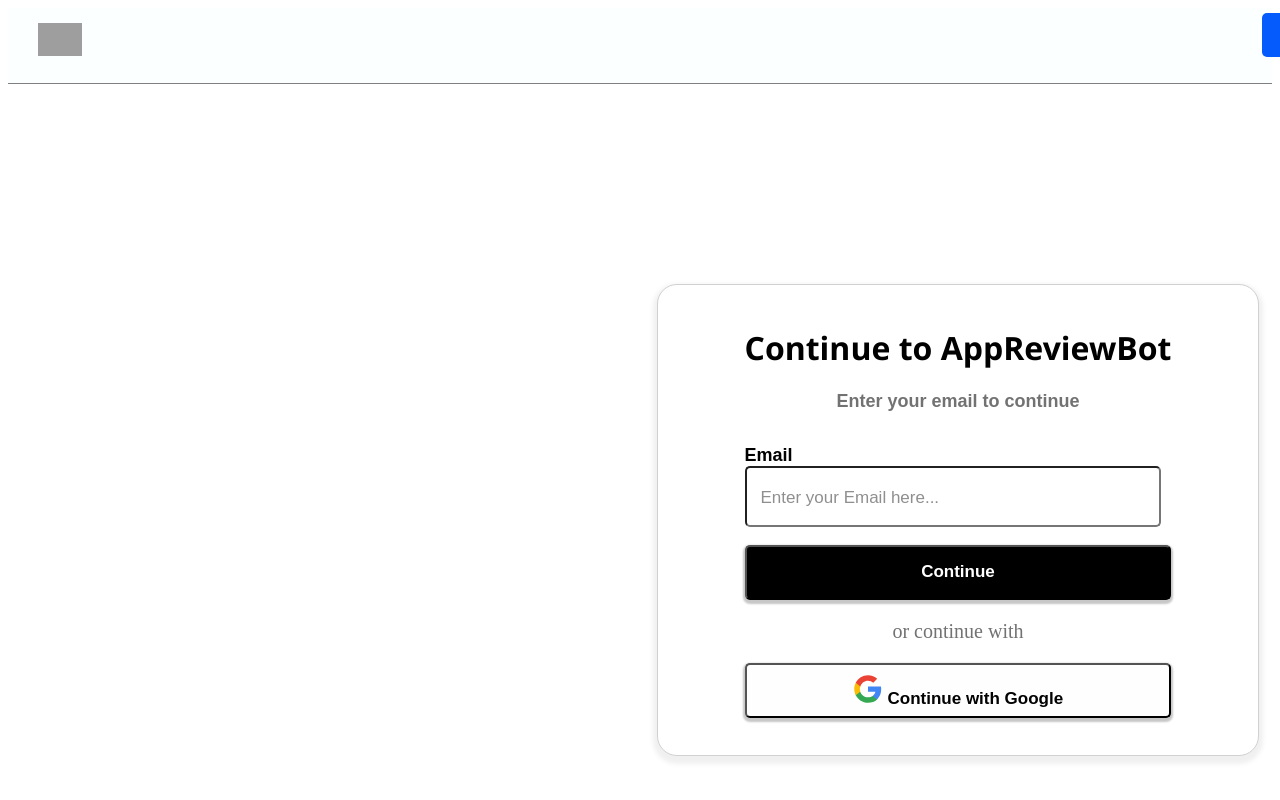
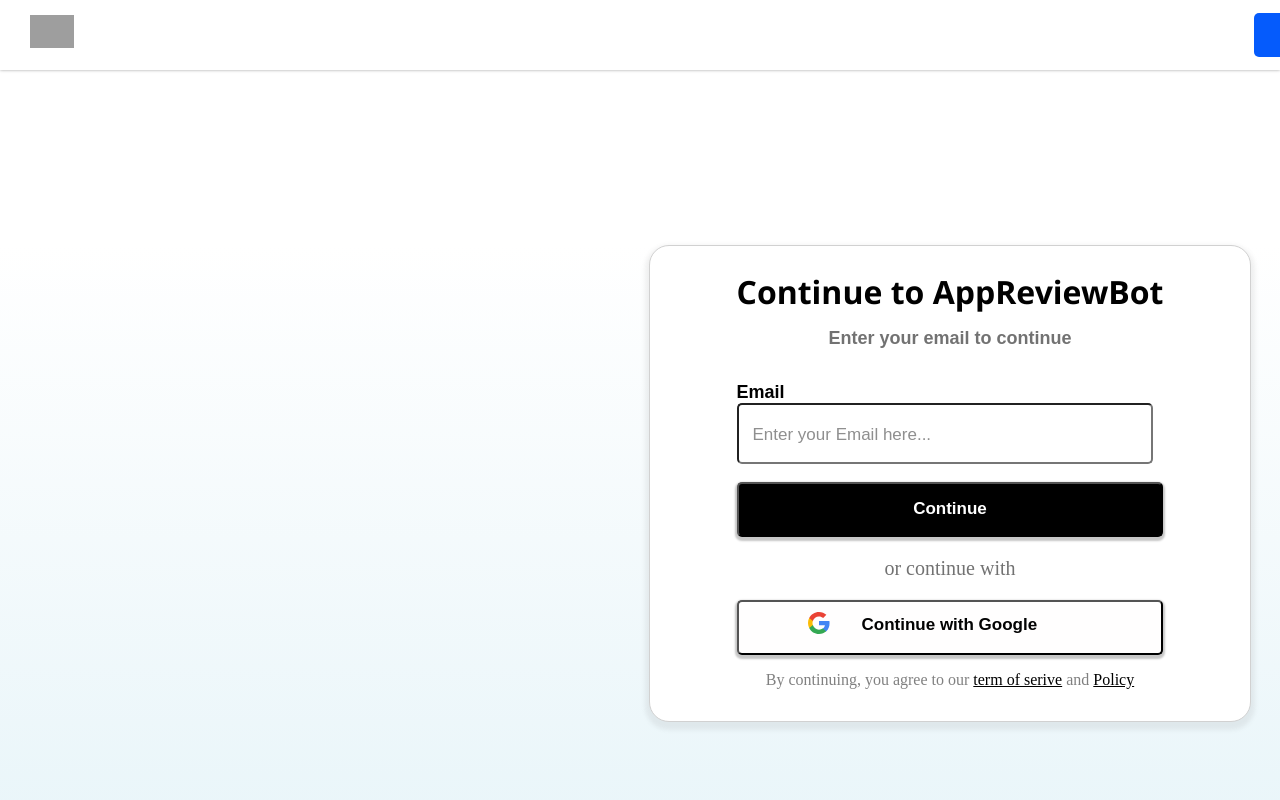
Before and after one commit to Namami65/learning-js, a plain HTML site: page login.html in a window 1280 px wide. Shown: the top 800 px of the page. Drawn offline with Linux system fonts and the light colour scheme; grey boxes are pictures that could not be loaded.

Commit message:
Add files via upload

```diff
--- a/login.html
+++ b/login.html
@@ -3,7 +3,7 @@
 <head>
     <meta charset="UTF-8">
     <meta name="viewport" content="width=device-width, initial-scale=1.0">
-    <title>Document</title>
+    <title>LogIn Page</title>
     <style>
         .logo {
             display: flex;
@@ -14,11 +14,12 @@
             padding-top: 15px;
 
         }
-        .head{background-color: rgb(252, 255, 255);
-            height: 75px;
+        .head{
+            height: 70px;
             display: flex;
             text-align: center;
-            border-bottom: 1px solid grey;
+            box-shadow: 0px 0px 3px 0px rgb(161, 161, 161);
+            width: 100%;
         }
         .button1{
         background-color: rgb(5, 91, 252);
@@ -31,6 +32,7 @@
         margin-top: 5px;
         border: none;
         font-weight: bold;
+        margin-top: 13px;
     }
 
 
@@ -42,27 +44,30 @@
         margin-top: 0px;
         border: 1px grey;
         font-weight: bold;
-        padding-top: 4px;
+        padding-top: 14px;
     }
     .languages select{
              height: 42px;
              width: 90px;
     }
     .my-box {
+        align-items: center;
             width: 500px;
-            height: 450px;
-            background-color: #ffffff;
+            height: 455px;
             border: 1px solid #d1d1d1;
+            background-color: white;
             box-shadow: 0 4px 4px 4px rgba(104, 103, 103, 0.1);
             display: flex;
             justify-content: center;
             align-items: flex-start;
             margin-left: 649px;
-            margin-top: 200px;
+            margin-top: 175px;
             border-radius: 20px;
             padding-top: 20px;
             padding-right: 50px;
             padding-left: 50px;
+            margin-bottom:220px;
+
         }
         form input{
             height: 55px;
@@ -93,6 +98,7 @@
         }
         .button3{
             background-color: rgb(255, 254, 254);
+            display: flex;
             color: rgb(3, 3, 3);
             text-align: center;
             font-size: 17px;
@@ -101,12 +107,14 @@
             border-radius: 5px;
             font-weight: bold;
             padding-bottom: 10px;
+            gap: 5px;
             box-shadow: 0px 2px 2px 2px rgb(199, 199, 199);
         }
         .button3 img{width: 13%;
             height: 37px;
             padding-bottom: 10px;
             text-align: center;
+            display: flex;
 
         }
         .button3:hover{
@@ -121,7 +129,7 @@
 
     </style>
 </head>
-<body>
+<body style="margin: 0%;">
     <header class="head">
               <div class="logo">
                 <img src="https://ikc.edgekit.net/arb/appreview/arb-logo-black.png?updatedAt=1682172573691">
@@ -141,10 +149,10 @@
 
         </header>
 
-    <main>
+    <main style="background: linear-gradient(to top, rgb(228, 243, 248),white); ">
         <div class="my-box">
             <div class="inside">
-                <h1 style="font-weight: bold;font-size: 50x; font-family: 'Segoe UI', Tahoma, Geneva, Verdana, sans-serif;">Continue to AppReviewBot</h1>
+                <h1 style="font-weight: bold;font-size: 70x; font-family: 'Segoe UI', Tahoma, Geneva, Verdana, sans-serif; padding-top: 4px; margin: 0px;">Continue to AppReviewBot</h1>
                 <h2 style="text-align: center;font-family: Arial, Helvetica, sans-serif;font-size: 18px; color: rgb(114, 114, 114);">Enter your email to continue</h2>
 
                 <br>
@@ -157,13 +165,19 @@
                 <br>
                 <p style="text-align: center; font-size: 20px; color: rgb(114, 114, 114); font-family: 'Times New Roman', Times, serif;">or continue with</p>
                 <div style="display: flex;">
-                <button class="button3" type="submit"><svg class="mr-2 h-3.5 w-3.5 sm:h-4 sm:w-4 shrink-0" viewBox="0 0 24 24" xmlns="http://www.w3.org/2000/svg"><path d="M22.56 12.25c0-.78-.07-1.53-.2-2.25H12v4.26h5.92c-.26 1.37-1.04 2.53-2.21 3.31v2.77h3.57c2.08-1.92 3.28-4.74 3.28-8.09z" fill="#4285F4"></path><path d="M12 23c2.97 0 5.46-.98 7.28-2.66l-3.57-2.77c-.98.66-2.23 1.06-3.71 1.06-2.86 0-5.29-1.93-6.16-4.53H2.18v2.84C3.99 20.53 7.7 23 12 23z" fill="#34A853"></path><path d="M5.84 14.09c-.22-.66-.35-1.36-.35-2.09s.13-1.43.35-2.09V7.07H2.18C1.43 8.55 1 10.22 1 12s.43 3.45 1.18 4.93l2.85-2.22.81-.62z" fill="#FBBC05"></path><path d="M12 5.38c1.62 0 3.06.56 4.21 1.64l3.15-3.15C17.45 2.09 14.97 1 12 1 7.7 1 3.99 3.47 2.18 7.07l3.66 2.84c.87-2.6 3.3-4.53 6.16-4.53z" fill="#EA4335"></path></svg>
-                    Continue with Google</button>
+                <button class="button3" type="submit">
+
+                    <div style="justify-content: left; gap: 100px;display: flex; padding-left: 62px;">
+                    <svg><path d="M22.56 12.25c0-.78-.07-1.53-.2-2.25H12v4.26h5.92c-.26 1.37-1.04 2.53-2.21 3.31v2.77h3.57c2.08-1.92 3.28-4.74 3.28-8.09z" fill="#4285F4"></path><path d="M12 23c2.97 0 5.46-.98 7.28-2.66l-3.57-2.77c-.98.66-2.23 1.06-3.71 1.06-2.86 0-5.29-1.93-6.16-4.53H2.18v2.84C3.99 20.53 7.7 23 12 23z" fill="#34A853"></path><path d="M5.84 14.09c-.22-.66-.35-1.36-.35-2.09s.13-1.43.35-2.09V7.07H2.18C1.43 8.55 1 10.22 1 12s.43 3.45 1.18 4.93l2.85-2.22.81-.62z" fill="#FBBC05"></path><path d="M12 5.38c1.62 0 3.06.56 4.21 1.64l3.15-3.15C17.45 2.09 14.97 1 12 1 7.7 1 3.99 3.47 2.18 7.07l3.66 2.84c.87-2.6 3.3-4.53 6.16-4.53z" fill="#EA4335"></path></svg></div>
+
+                    <div style="display: flex; padding-bottom: 8px; padding-left: 20px; padding-top: 12px; "> Continue with Google </div>
+                </button>
                  </div>
+                 <p style="color: grey; font-size: 16px; text-align: center;">By continuing, you agree to our <a style="color: black;" href="term of service">term of serive</a>  and <a style="color: black;" href="policy">Policy</a> </p>
             </div>
+        </div>
+        <br>
 
-
-        </div>
 
     </main>
 
```
Also changed, not shown: index.html (+5 -5 lines).
